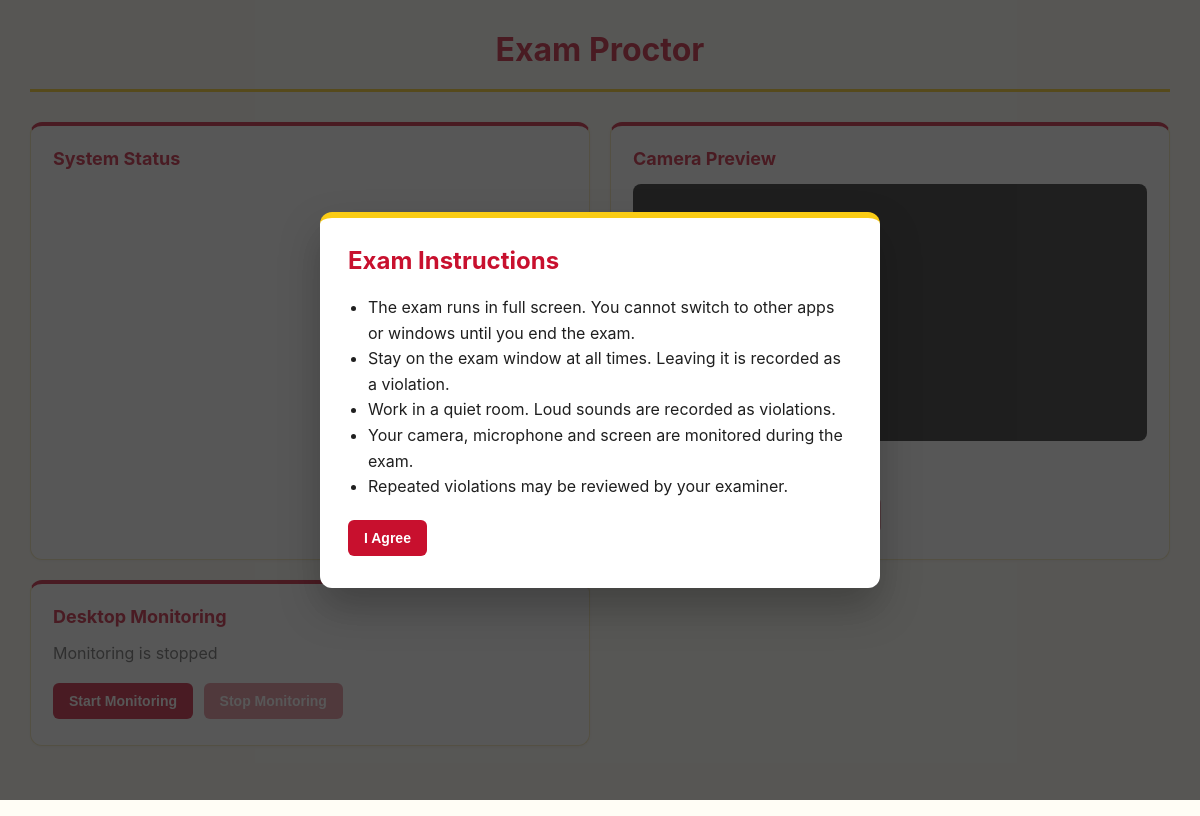
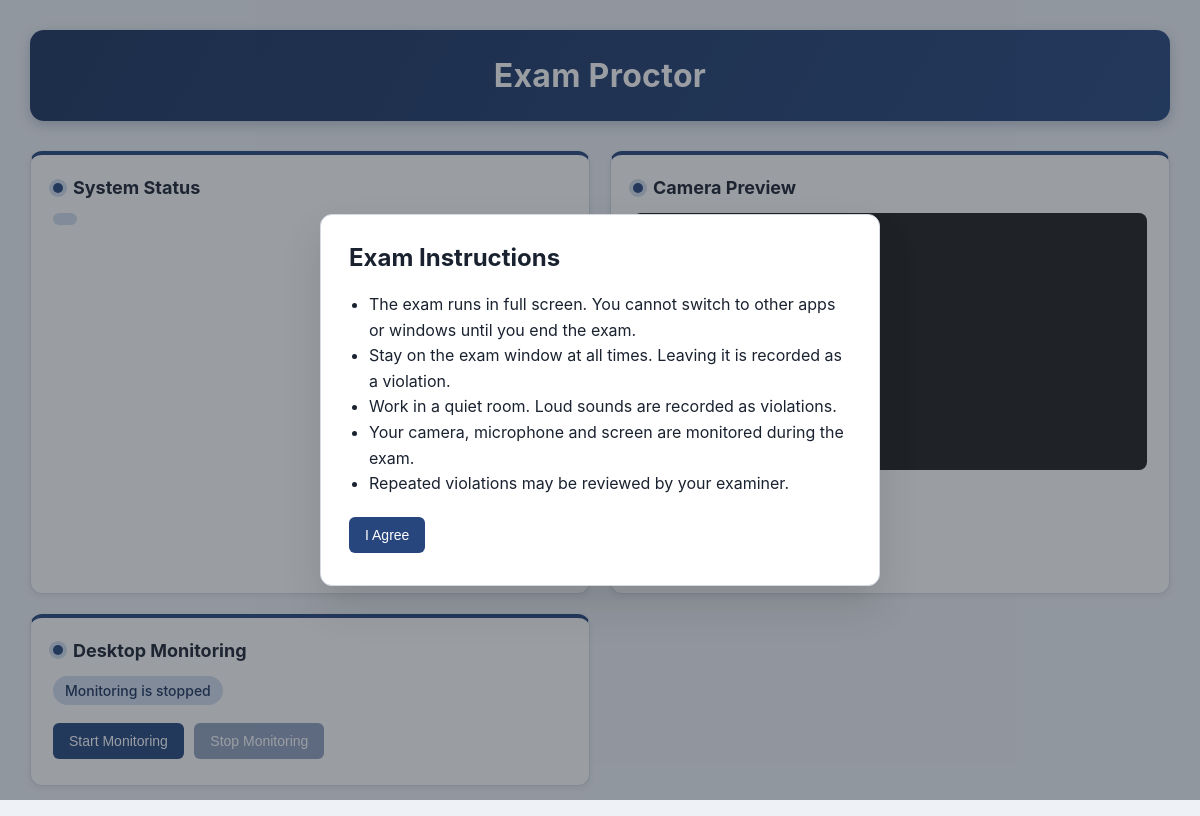
Before and after one commit to anshikaahuja19/athena, an Electron app: page src/index.html in a window 1200 px wide. Drawn offline with Linux system fonts and the light colour scheme; no server answers.

Commit message:
feat: switch to uniform navy light theme
Use a single navy accent across the header, cards, buttons and status
pills, with a deeper amber warning banner and muted red End Exam button.

```diff
--- a/src/style.css
+++ b/src/style.css
@@ -1,15 +1,17 @@
 
 :root {
   --white: #ffffff;
-  --page: #fffdf5;
-  --red: #c8102e;
-  --red-dark: #9b0d23;
-  --red-soft: #fde8eb;
-  --yellow: #facc15;
-  --yellow-soft: #fef9c3;
-  --text: #1f1f1f;
-  --muted: #5f5f5f;
-  --border: #f1e3b0;
+  --page: #eef1f6;
+  --accent: #27467d;
+  --accent-dark: #1b325c;
+  --accent-soft: #d3dcec;
+  --danger: #a23b37;
+  --danger-soft: #f3dcdb;
+  --warning: #c99a2e;
+  --warning-soft: #f7ebcc;
+  --text: #1a2230;
+  --muted: #566070;
+  --border: #d4d9e2;
 }
 
 * {
@@ -27,14 +29,17 @@ body {
 header {
   position: relative;
   margin-bottom: 30px;
-  border-bottom: 3px solid var(--yellow);
-  padding-bottom: 20px;
+  padding: 26px 20px;
+  border-radius: 14px;
+  background: linear-gradient(120deg, var(--accent-dark), var(--accent));
+  box-shadow: 0 4px 12px rgba(27, 50, 92, 0.25);
   text-align: center;
 }
 
 header h1 {
   margin: 0;
-  color: var(--red);
+  color: var(--white);
+  letter-spacing: 0.3px;
 }
 
 main {
@@ -47,21 +52,39 @@ section {
   padding: 22px;
   background: var(--white);
   border: 1px solid var(--border);
-  border-top: 4px solid var(--red);
+  border-top: 4px solid var(--accent);
   border-radius: 12px;
-  box-shadow: 0 1px 3px rgba(0, 0, 0, 0.06);
+  box-shadow: 0 2px 6px rgba(26, 34, 48, 0.08);
 }
 
 section h2 {
+  display: flex;
+  align-items: center;
+  gap: 10px;
   margin-top: 0;
   font-size: 18px;
-  color: var(--red);
+  color: var(--text);
+}
+
+section h2::before {
+  content: "";
+  width: 10px;
+  height: 10px;
+  border-radius: 50%;
+  background: var(--accent);
+  box-shadow: 0 0 0 4px var(--accent-soft);
 }
 
 #status,
 #camera-status,
 #monitoring-status {
-  color: var(--muted);
+  width: fit-content;
+  padding: 6px 12px;
+  border-radius: 999px;
+  background: var(--accent-soft);
+  color: var(--accent-dark);
+  font-size: 14px;
+  font-weight: 500;
 }
 
 video {
@@ -79,15 +102,15 @@ button {
   margin: 4px 6px 4px 0;
   border: none;
   border-radius: 6px;
-  background: var(--red);
+  background: var(--accent);
   color: var(--white);
   cursor: pointer;
   font-size: 14px;
-  font-weight: 600;
+  font-weight: 500;
 }
 
 button:hover:not(:disabled) {
-  background: var(--red-dark);
+  background: var(--accent-dark);
 }
 
 button:disabled {
@@ -105,12 +128,11 @@ button:disabled {
   gap: 16px;
   margin-bottom: 20px;
   padding: 16px 20px;
-  background: var(--yellow-soft);
-  border: 2px solid var(--yellow);
-  border-left: 6px solid var(--red);
+  background: var(--warning-soft);
+  border: 1px solid var(--warning);
+  border-left: 4px solid var(--warning);
   border-radius: 12px;
   color: var(--text);
-  font-weight: 500;
 }
 
 .warning-banner[hidden] {
@@ -128,16 +150,17 @@ button:disabled {
 
 .end-exam {
   position: absolute;
-  top: 0;
-  right: 0;
+  top: 50%;
+  right: 20px;
+  margin: 0;
+  transform: translateY(-50%);
   background: var(--white);
-  color: var(--red);
-  border: 2px solid var(--red);
+  color: var(--danger);
+  border: 1px solid var(--danger);
 }
 
 .end-exam:hover:not(:disabled) {
-  background: var(--red);
-  color: var(--white);
+  background: var(--danger-soft);
 }
 
 .overlay {
@@ -148,7 +171,7 @@ button:disabled {
   align-items: center;
   justify-content: center;
   padding: 20px;
-  background: rgba(31, 31, 31, 0.75);
+  background: rgba(31, 41, 51, 0.45);
 }
 
 .overlay[hidden],
@@ -161,14 +184,14 @@ button:disabled {
   max-width: 560px;
   padding: 28px;
   background: var(--white);
-  border-top: 6px solid var(--yellow);
+  border: 1px solid var(--border);
   border-radius: 12px;
-  box-shadow: 0 20px 40px rgba(0, 0, 0, 0.25);
+  box-shadow: 0 20px 40px rgba(0, 0, 0, 0.12);
 }
 
 .overlay-card h2 {
   margin-top: 0;
-  color: var(--red);
+  color: var(--text);
 }
 
 .overlay-card ul {
@@ -184,9 +207,9 @@ button:disabled {
 
 .overlay-error {
   padding: 10px 12px;
-  background: var(--red-soft);
+  background: var(--danger-soft);
   border-radius: 6px;
-  color: var(--red-dark) !important;
+  color: var(--danger) !important;
 }
 
 #timeline {
```
